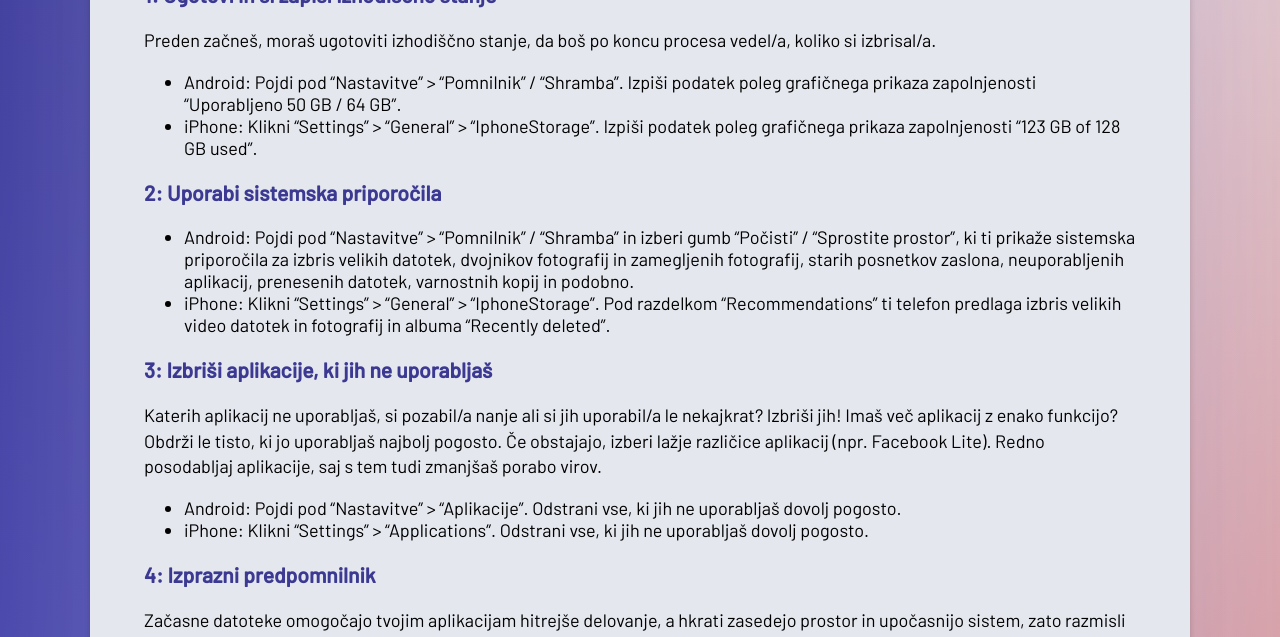
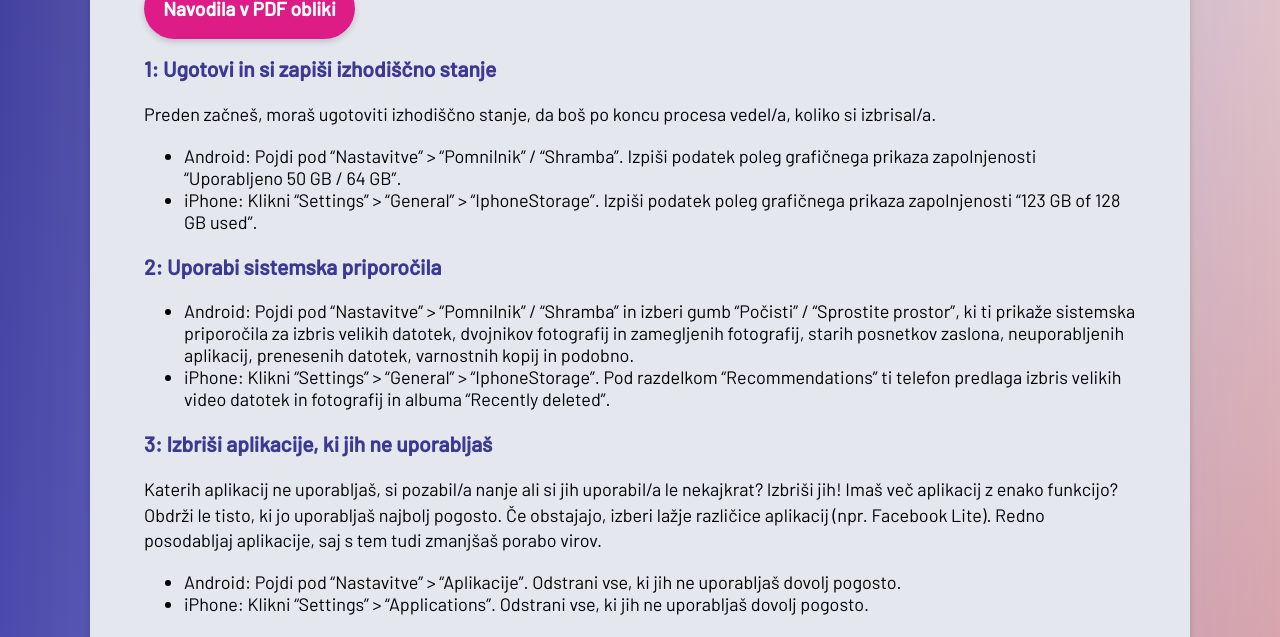
Before and after one commit to ewba/dcd-si, a Jekyll site: the page built from telefon.md, in a window 1280 px wide and 900 px high, scrolled down 465 px, cut to the strip 263-900 px from the top of the window. Built offline with Jekyll 4.4.1, drawn with Linux system fonts in a browser that asks for light colours.

Commit message:
Update telefon.md

```diff
--- a/telefon.md
+++ b/telefon.md
@@ -7,6 +7,12 @@ css: yt.css
 ---
 
 {% include youtube.html video="jVWOHHSK9l0" %}
+
+
+<div class="btnpad">
+<a class="button" href="assets/PDF/Navodila_telefon-tablica.pdf">Navodila v PDF obliki</a>
+</div>
+
 
 ### 1: Ugotovi in si zapiši izhodiščno stanje
 Preden začneš, moraš ugotoviti izhodiščno stanje, da boš po koncu procesa vedel/a, koliko si izbrisal/a.
```
